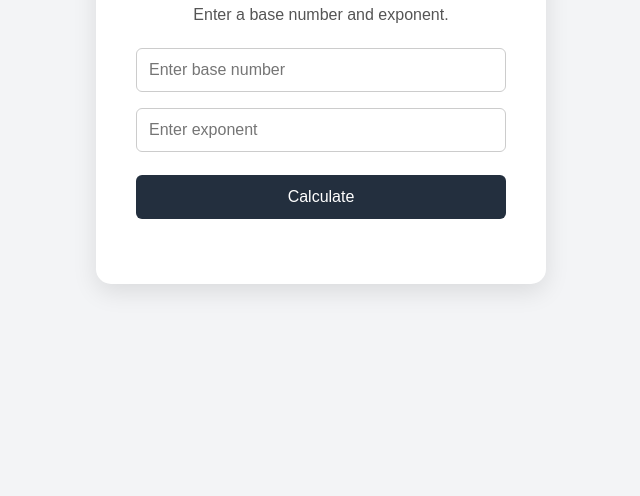
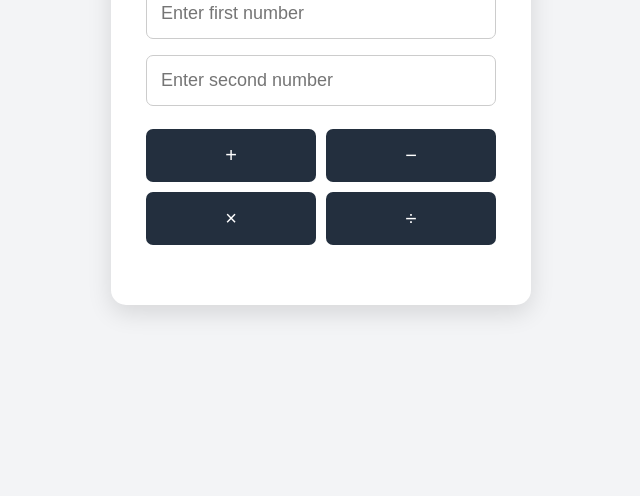
Before and after one commit to Bee10/Web_APP_Calculator, a plain HTML site: page index.html in a window 1280 px wide. Shown: the part 304-800 px from the top of the page, without its empty margins (319-959 px from the left). Drawn offline with Linux system fonts and the light colour scheme.

Commit message:
Convert app to standard calculator

```diff
--- a/index.html
+++ b/index.html
@@ -24,11 +24,11 @@
 
         .calculator {
             width: 90%;
-            max-width: 450px;
+            max-width: 420px;
             background: white;
-            padding: 40px;
+            padding: 35px;
             border-radius: 15px;
-            box-shadow: 0 8px 25px rgba(0, 0, 0, 0.1);
+            box-shadow: 0 8px 25px rgba(0, 0, 0, 0.12);
             text-align: center;
         }
 
@@ -36,38 +36,39 @@
             margin-top: 0;
         }
 
-        p {
-            color: #555;
+        input {
+            width: 100%;
+            padding: 14px;
+            margin: 8px 0;
+            font-size: 18px;
+            border: 1px solid #ccc;
+            border-radius: 7px;
         }
 
-        input {
-            width: 100%;
-            padding: 12px;
-            margin: 8px 0;
-            font-size: 16px;
-            border: 1px solid #ccc;
-            border-radius: 6px;
+        .buttons {
+            display: grid;
+            grid-template-columns: repeat(2, 1fr);
+            gap: 10px;
+            margin-top: 15px;
         }
 
         button {
-            width: 100%;
-            padding: 13px;
-            margin-top: 15px;
+            padding: 15px;
             border: none;
-            border-radius: 6px;
+            border-radius: 7px;
             background: #232f3e;
             color: white;
-            font-size: 16px;
+            font-size: 20px;
             cursor: pointer;
         }
 
         button:hover {
-            opacity: 0.9;
+            opacity: 0.85;
         }
 
         #result {
             margin-top: 25px;
-            font-size: 22px;
+            font-size: 24px;
             font-weight: bold;
         }
 
@@ -78,33 +79,47 @@
     </style>
 </head>
 
-
 <body>
 
 <div class="calculator">
 
-        <h1>To the Power of Math!</h1>
-
-        <p>Enter a base number and exponent.</p>
+    <h1>Calculator</h1>
 
     <input
         type="number"
-            id="base"
-            placeholder="Enter base number"
+        id="number1"
+        placeholder="Enter first number"
+        step="any"
     >
 
     <input
         type="number"
-            id="exponent"
-            placeholder="Enter exponent"
+        id="number2"
+        placeholder="Enter second number"
+        step="any"
     >
 
-        <button onclick="calculate()">
-            Calculate
+    <div class="buttons">
+
+        <button onclick="calculate('add')">
+            +
         </button>
 
+        <button onclick="calculate('subtract')">
+            −
+        </button>
+
+        <button onclick="calculate('multiply')">
+            ×
+        </button>
+
+        <button onclick="calculate('divide')">
+            ÷
+        </button>
+
+    </div>
+
     <div id="result"></div>
-
     <div id="error"></div>
 
 </div>
@@ -113,16 +128,16 @@
 <script>
 
     const API_URL =
-            "https://0k86i8xhyk.execute-api.us-east-1.amazonaws.com/dev/calculate";
+        "https://0k86i8xhyk.execute-api.us-east-1.amazonaws.com/dev";
 
 
-        async function calculate() {
+    async function calculate(operation) {
 
-            const base =
-                document.getElementById("base").value;
+        const number1 =
+            document.getElementById("number1").value;
 
-            const exponent =
-                document.getElementById("exponent").value;
+        const number2 =
+            document.getElementById("number2").value;
 
         const resultElement =
             document.getElementById("result");
@@ -135,7 +150,7 @@
         errorElement.textContent = "";
 
 
-            if (base === "" || exponent === "") {
+        if (number1 === "" || number2 === "") {
 
             errorElement.textContent =
                 "Please enter both numbers.";
@@ -160,8 +175,9 @@
                     },
 
                     body: JSON.stringify({
-                            base: Number(base),
-                            exponent: Number(exponent)
+                        number1: Number(number1),
+                        number2: Number(number2),
+                        operation: operation
                     })
                 }
             );
@@ -178,8 +194,16 @@
             }
 
 
+            let symbol = "";
+
+            if (operation === "add") symbol = "+";
+            if (operation === "subtract") symbol = "−";
+            if (operation === "multiply") symbol = "×";
+            if (operation === "divide") symbol = "÷";
+
+
             resultElement.textContent =
-                    `${base} ^ ${exponent} = ${data.result}`;
+                `${number1} ${symbol} ${number2} = ${data.result}`;
 
         }
 
@@ -188,9 +212,8 @@
             resultElement.textContent = "";
 
             errorElement.textContent =
-                    "Error: " + error.message;
+                error.message;
         }
-
     }
 
 </script>
```
Lines whose indentation alone changed are shown as unchanged.
